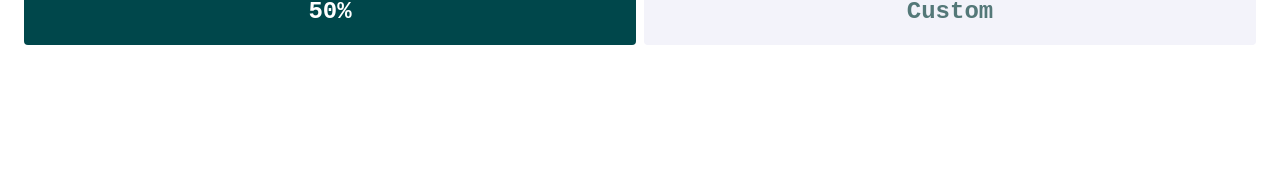
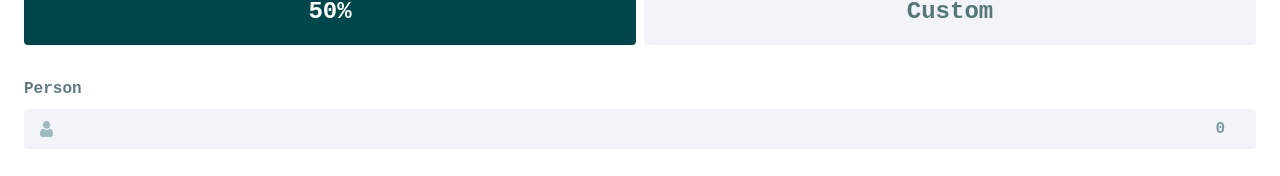
Before and after one commit to MikeG404/tips-calculator, a React (Vite) app: page / in a window 1280 px wide. Shown: the part 494-670 px from the top of the page. Built offline with nearby package versions, Linux system fonts and the light colour scheme.

Commit message:
Enhance components Input to handle label name

```diff
--- a/src/App.jsx
+++ b/src/App.jsx
@@ -3,6 +3,7 @@ import Input from './components/Input'
 
 import Logo from '../images/logo.svg'
 import IconDollar from '../images/icon-dollar.svg'
+import IconPerson from '../images/icon-person.svg'
 import TipButton from './components/TipButton'
 import TipButtonCustom from './components/TipButtonCustom'
 
@@ -12,7 +13,7 @@ function App() {
     <main>
       <img src={Logo} alt="logo" className='m-auto py-[50px]'/>
       <section id='calculator' className='h-screen flex flex-col items-center gap-8 px-6 py-8 bg-white rounded-t-2xl'>
-        <Input name="bill" src={IconDollar} alt="Icon Dollar"/>
+        <Input label="Bill" name="bill" src={IconDollar} alt="Icon Dollar"/>
         <section id='tip-selection' className='w-full'>
           <h2 className='preset-5 text-grey-500 pb-2'>Select tip %</h2>
           <div className='grid grid-cols-2 gap-2'>
@@ -24,6 +25,7 @@ function App() {
             <TipButtonCustom />
           </div>
         </section>
+        <Input label="Person" name="person" src={IconPerson} alt="Icon Person"/>
       </section>
     </main>
   )
--- a/src/components/Input.jsx
+++ b/src/components/Input.jsx
@@ -1,7 +1,7 @@
-export default function Input({name, src, alt, value, onChange}) {
+export default function Input({label, name, src, alt, value, onChange}) {
   return (
     <label htmlFor={name} className="flex flex-col w-full gap-2 preset-5 text-grey-500">
-        Bill
+        {label}
         <div className="relative w-full">
             <img src={src} alt={alt} className="absolute top-3 left-4"/>
             <input
```
